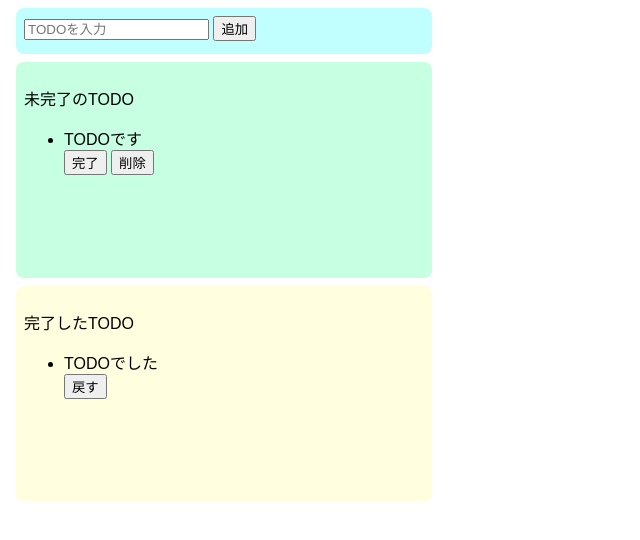
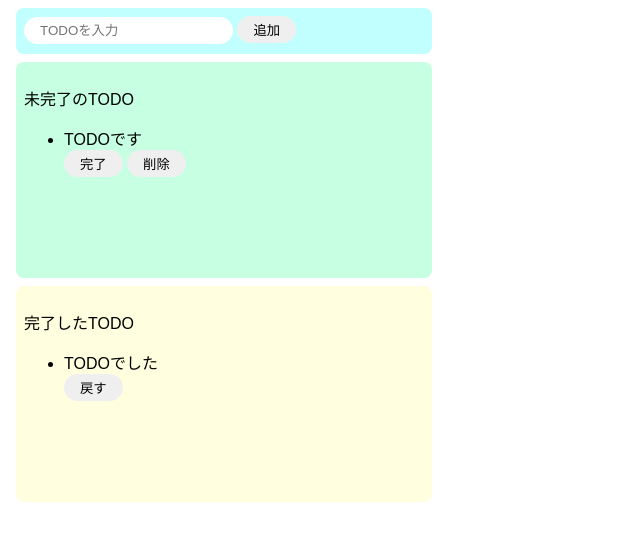
Before and after one commit to hattoriryuki/JS_practice_todo_app, a website built with Parcel: page index.html in a window 1280 px wide. Shown: the whole page, without its empty margins (0-640 px from the left). Built offline with nearby package versions, Linux system fonts and the light colour scheme.

Commit message:
Add: inputareaとボタンのスタイリングを設定

```diff
--- a/src/styles.css
+++ b/src/styles.css
@@ -1,5 +1,24 @@
 body {
   font-family: sans-serif;
+}
+
+input {
+  border-radius: 16px;
+  border: none;
+  padding: 6px 16px;
+  outline: none;
+}
+
+button {
+  border-radius: 16px;
+  border: none;
+  padding: 4px 16px;
+}
+
+button:hover {
+  background-color: #ff7fff;
+  color: #fff;
+  cursor: pointer;
 }
 
 .input-area {
```
